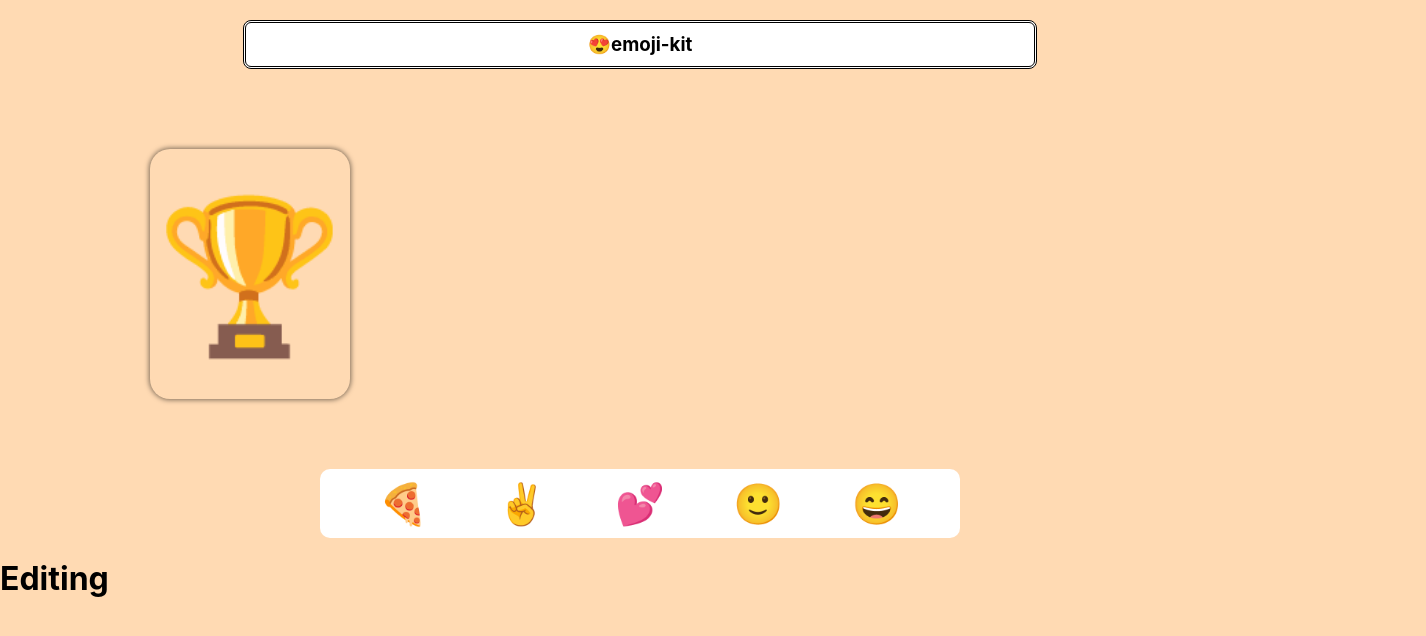
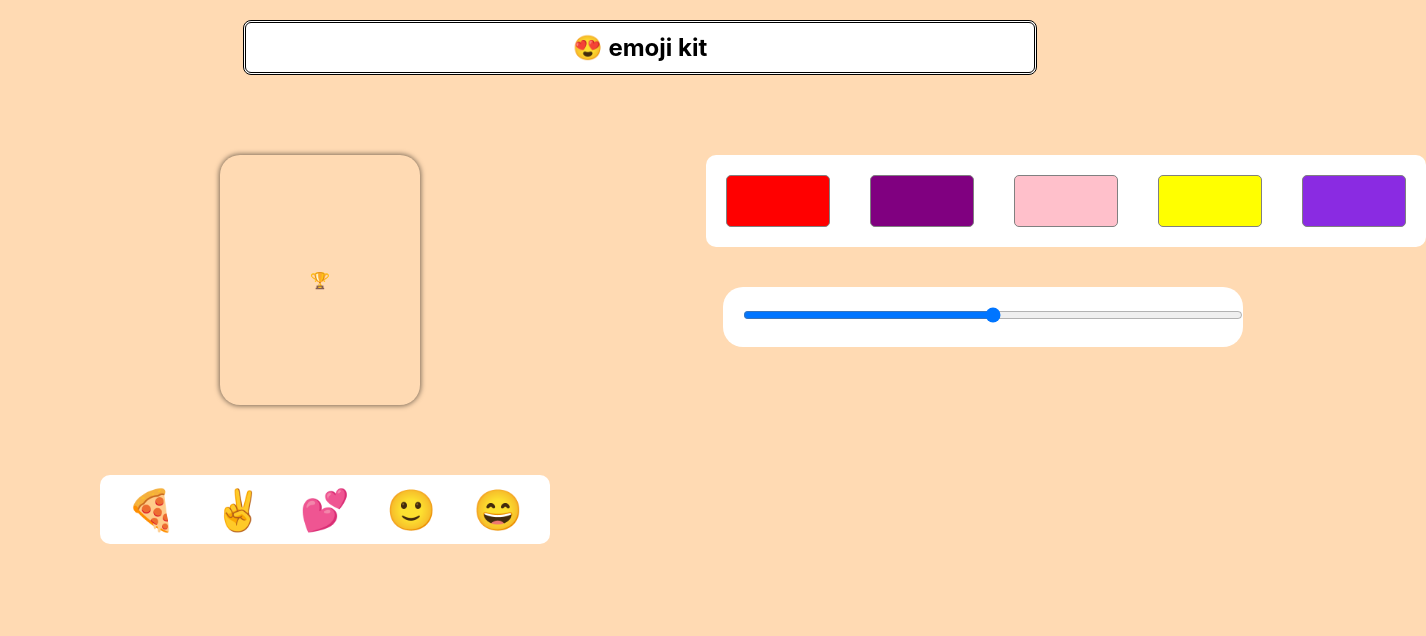
Before and after one commit to londhe-7083/emojikit, a React (Create React App) app: page / in a window 1280 px wide. Shown: the top 636 px of the page, 1426 px wide, since content can reach past the window. Built offline with nearby package versions, Linux system fonts and the light colour scheme.

Commit message:
adding event

```diff
--- a/src/App.css
+++ b/src/App.css
@@ -1,7 +1,6 @@
 .app-title-container{
   background-color: white;
   width: 60%;
-  display: black;
   margin-left: auto;
   margin-right: auto;
   margin-top: 20px;
@@ -19,9 +18,8 @@
   height: 250px;
   width: 200px;
   display: block;
-  margin-left: 150px;
+  margin-left: 220px;
   margin-right: auto;
-  margin-top: 80px;
   border-radius: 20px;
   box-shadow: 0px 0px 5px 1px rgba(0, 0, 0, 0.5);
 }
@@ -31,7 +29,6 @@
   justify-content: center;
   align-items: center;
   height: 100%;
-  font-size: 150px;
 }
 
 .emoji-container{
@@ -39,10 +36,20 @@
   display: flex;
   justify-content: space-evenly;
   margin-top: 70px;
-  width: 50%;
-  margin-left: auto;
+  width: 100%;
+  margin-left: 100px;
   margin-right: auto;
   border-radius: 10px;
+}
+
+.emoji-first-view{
+  display: flex;
+  margin-top: 80px;
+}
+
+.emoji-second-view{
+  margin-left:20%;
+
 }
 
 .emoji-item{
@@ -55,3 +62,59 @@
 .emoji-item:hover{
   transform: scale(1.8);
 }
+
+.colors-container{
+  background-color: white;
+  display: flex;
+  justify-content: space-evenly;
+  width: 90vh;
+  border-radius: 10px;
+}
+
+.color-item{
+  border: 1px solid gray;
+  border-radius: 5px;
+  width: 10vw;
+  height: 50px;
+  margin: 20px;
+}
+
+.color-item:hover{
+  cursor: pointer;
+  transform: scale(1.1);
+}
+.bg-red{
+  background-color: red;
+}
+
+.bg-purple{
+  background-color: purple;
+}
+
+.bg-pink{
+  background-color: pink;
+}
+
+.bg-yellow{
+  background-color: yellow;
+}
+
+.bg-black{
+  background-color: blueviolet;
+}
+
+.size-container{
+  background-color: white;
+  width: 500px;
+  height: 40px;
+  padding: 10px;
+  border-radius: 20px;
+  margin-top: 40px;
+  margin-left: 17px;
+
+}
+
+.size-slider{
+  width: 100%;
+  margin: 10px;
+}
--- a/src/App.js
+++ b/src/App.js
@@ -1,37 +1,51 @@
-import React,{useState} from 'react'
+import React, { useState } from 'react'
 import "./App.css"
 
 function App() {
 
   const [emoji, setEmoji] = useState("🏆")
+  const [emojiColor, setEmojiColor] = useState("white")
+  const [emojiSize, setEmojiSize] = useState(100)
+
   return (
     <div className='container'>
       <div className="app-title-container">
-        <h3 className='app-title'>😍emoji-kit</h3>
+        <h2 className='app-title'>😍 emoji kit</h2>
       </div>
 
+      <div className='emoji-first-view'>
 
-      <div className='emoji-editor-container'>
+        <div className='emoji-editor-container' >
           <div>
-        <div className='main-emoji-container'>
-        <div className='emoji'>
+            <div className='main-emoji-container' style={{ backgroundColor: "emojiColor" }}>
+              <div className='emoji' style={{ fontSize: '${emojiSize}px' }}>
                 {emoji}
               </div>
             </div>
           </div>
 
-
           <div className='emoji-container'>
-        <div className='emoji-item' onClick={()=>{setEmoji('🍕')}}>🍕</div>
-        <div className='emoji-item' onClick={()=>{setEmoji('✌️')}}>✌️</div>
-        <div className='emoji-item' onClick={()=>{setEmoji('💕')}}>💕</div>
-        <div className='emoji-item' onClick={()=>{setEmoji('🙂')}}>🙂</div>
-        <div className='emoji-item' onClick={()=>{setEmoji('😄')}}>😄</div>
+            <div className='emoji-item' onClick={() => { setEmoji('🍕') }}>🍕</div>
+            <div className='emoji-item' onClick={() => { setEmoji('✌️') }}>✌️</div>
+            <div className='emoji-item' onClick={() => { setEmoji('💕') }}>💕</div>
+            <div className='emoji-item' onClick={() => { setEmoji('🙂') }}>🙂</div>
+            <div className='emoji-item' onClick={() => { setEmoji('😄') }}>😄</div>
           </div>
         </div>
 
-        <div>
-          <h1>Editing</h1>
+        <div className='emoji-second-view'>
+          <div className='colors-container'>
+
+            <div className='color-item bg-red' onClick={() => { setEmojiColor("red") }}></div>
+            <div className='color-item bg-purple' onClick={() => { setEmojiColor("purple") }}></div>
+            <div className='color-item bg-pink' onClick={() => { setEmojiColor("pink") }}></div>
+            <div className='color-item bg-yellow' onClick={() => { setEmojiColor("yellow") }}></div>
+            <div className='color-item bg-black' onClick={() => { setEmojiColor("black") }}></div>
+          </div>
+          <div className='size-container'>
+            <input type="range" className='size-slider' onChange={(e) => { setEmojiSize(e.target.value) }} />
+          </div>
+        </div>
       </div>
     </div>
   )
```
Lines whose indentation alone changed are shown as unchanged.
